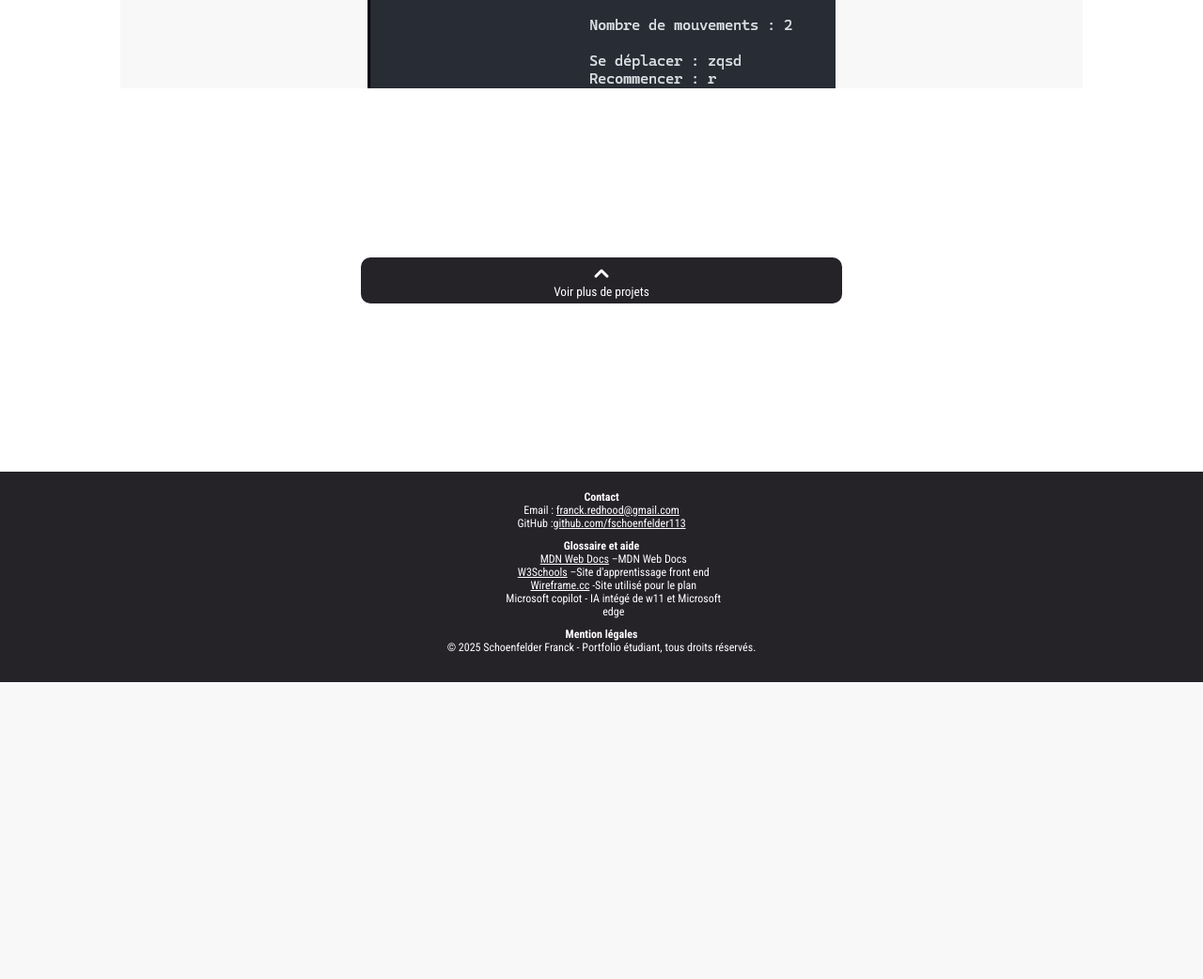
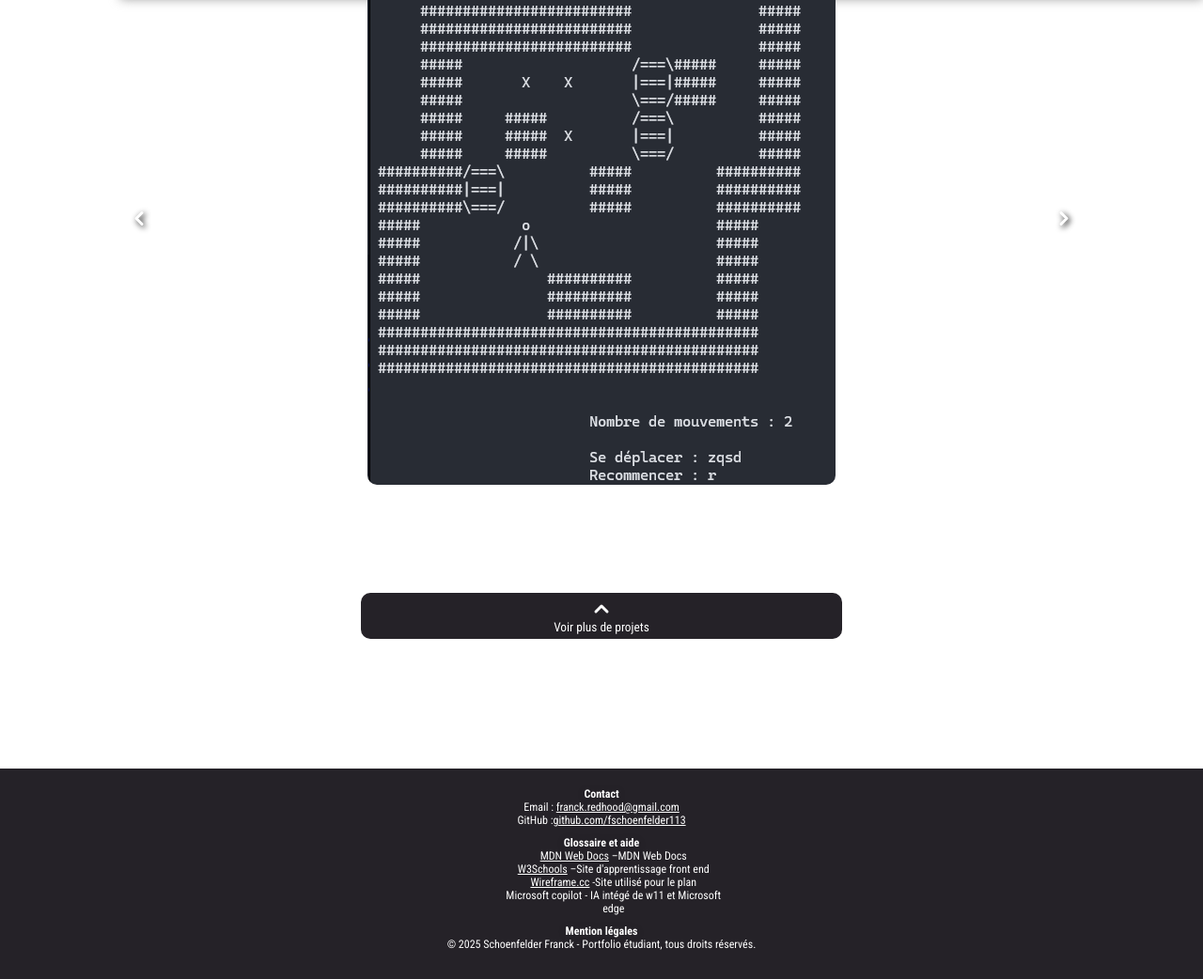
Before and after one commit to AilurusF13/portefolio, a PHP site: page / in a window 1280 px wide. Shown: the part 801-1843 px from the top of the page at 94% size. Before the commit the page ends 1527 px from the top, so only its background shows below. Run offline with PHP 8.4, Linux system fonts and the light colour scheme; data comes from the database, SQL or seed files in the repository.

Commit message:
styleOkBothPage

```diff
--- /dev/null
+++ b/assets/css/desktop.css
@@ -0,0 +1,120 @@
+@import "var.css";
+@import "mobile.css";
+
+@media screen and (min-width: 700px) {
+    :root{
+        --header-font-size-phone: 16px;
+        --header-size-phone: 85px;
+    }
+
+    body{
+        .background-img{
+            position: fixed;
+            inset: 0;
+            width: 100lvw;
+            height: 100lvh;
+            z-index: -1;
+
+            background-image: url("/assets/images/background.svg");
+            filter: blur(6px);
+            background-position: 10vw 5vh  ;
+            background-repeat: no-repeat;
+            background-size: cover ;
+        }
+
+        /*totalement refait pour entre adapté*/
+        #showcase-section{
+            padding-bottom: 100px;
+
+            .about-me {
+                display: flex;
+                flex-direction: column; /* Organise en colonne */
+                align-items: center; /* Centre les éléments */
+                justify-content: space-evenly; /* Espacement équilibré */
+                height: 100vh;
+                gap: 2rem; /* Évite que les sections collent */
+                padding: 2rem;
+            }
+
+            .info {
+                order: 2 ; /* Met la liste en premier */
+                font-size: 1.2rem; /* Agrandit la police */
+                /*margin-left: 5%;*/
+            }
+
+            .info ul {
+                padding: 0;
+                list-style: none;
+                text-align: center;
+                li {
+                    margin-bottom: 0.5rem;
+                    filter: drop-shadow(0px 1px 4px rgba(0, 0, 0, 0.2));
+                }
+            }
+
+            .image {
+                order: 1;
+                display: flex;
+                justify-content: center;
+                align-items: center;
+                filter: drop-shadow(0px 1px 4px rgba(0, 0, 0, 0.5)) contrast(0.10) brightness(0.5);
+            }
+
+            .image img {
+                max-width: 50%; /* Réduction de la taille de l’image */
+                height: auto;
+            }
+
+            .resume {
+                order: 3;
+                text-align: justify;
+                font-size: 1.3rem; /* Texte plus grand pour la lecture */
+                max-width: 800px; /* Évite que le texte soit trop large */
+                filter: drop-shadow(0px 1px 4px rgba(0, 0, 0, 0.2));
+            }
+
+
+            .project-slider{
+                padding-top: 50px;
+            }
+        }
+
+        .slider-container{
+            background-color: transparent;
+        }
+        .content-filter{
+            overflow-y: hidden; /* Assure la présence de la barre */
+        }
+        .content{
+            filter: drop-shadow(0px 2px 6px rgba(0,0,0,0.1));
+        }
+
+        .fixed{
+            filter: drop-shadow(0px 2px 6px rgba(0,0,0,0.1));
+        }
+
+        h1{
+            text-align: center;
+            filter: drop-shadow(0px 1px 4px rgba(0, 0, 0, 0.1));
+        }
+        .link-sec{
+            ul{
+                padding: 0;
+                list-style: none;
+                display: flex;
+                justify-content: center;
+                align-items: center;
+                gap: 3rem;
+            }
+        }
+
+        h3{
+            text-align: left; /*left ou center jsp*/
+            filter: drop-shadow(0px 1px 4px rgba(0, 0, 0, 0.1));
+        }
+        .pelem {
+            margin-bottom: 3rem;
+        }
+
+    }
+}
--- a/assets/css/header.css
+++ b/assets/css/header.css
@@ -6,7 +6,7 @@
 
     display: flex;
     align-items: center;
-    height: var(--header-size-phone);
+    min-height: var(--header-size-phone);
 
     font-size: var(--header-font-size-phone);
     font-weight: bold;
--- a/assets/css/more-section.css
+++ b/assets/css/more-section.css
@@ -17,15 +17,18 @@
         .fixed{
             position: sticky;
             top: 0;
-            background-color: white;
+            background-color: var(--tertiary);
+            border: transparent;
+            border-radius: 5px;
             display: flex;
             flex-direction: column;
             justify-content: center;
             align-items: center;
-            padding-bottom: 20px;
+            margin-bottom: 25px;
+            padding-top: 20px;
 
             .search-bar{
-                background :none;
+                background: var(--tertiary);
                 display: flex;
                 align-items: center;
                 gap: 5px;
@@ -42,6 +45,7 @@
                     white-space: nowrap;
                 }
                 input, input:focus{
+                    background-color: var(--tertiary);
                     /*flex: 1;*/
                     outline:none;
                     border-radius: 5px;
@@ -52,7 +56,7 @@
                     height: 20px;
                     width: auto;
                     border: none;
-                    background-color: white;
+                    background-color: var(--tertiary);
                     padding: 0;
                 }
             }
@@ -91,9 +95,10 @@
             padding: 15px;
             background-color: var(--tertiary);
             border-radius: 8px;
-            gap: 5px; /* espace entre les éléments */
+            gap: 10px; /* espace entre les éléments */
             width: 100%;
             box-sizing: border-box;
+            margin-bottom: 30px;
         }
 
         .content h3 {
@@ -129,7 +134,7 @@
     transition: max-height 0.5s ease-in-out;
 }
 .visible {
-    max-height: 70svh;
+    max-height: 80svh;
     overflow: scroll;
     transition: max-height 0.5s ease-in-out;
 }
@@ -144,7 +149,7 @@
     color: white;
     border-radius: 10px;
     width: 50%;
-    margin: 5%;
+    margin: 10px;
     border: none;
     img{
         transition: filter 0.3s ease-in-out;
--- a/assets/css/project-page.css
+++ b/assets/css/project-page.css
@@ -32,7 +32,7 @@
         .tech-sec{
                 ul {
                         display: flex; /* Aligne les éléments en ligne */
-                        gap: 10px; /* Ajoute un espace entre chaque élément */
+                        gap: 2rem; /* Ajoute un espace entre chaque élément */
                         list-style: none; /* Supprime les puces */
                         padding: 0;
                         align-items: center;
--- a/assets/css/slider.css
+++ b/assets/css/slider.css
@@ -1,6 +1,7 @@
 @import url("var.css");
 .slider-container{
     background-color: var(--tertiary);
+    border-radius: 10px;
     display: flex;
     position: relative;
     overflow: hidden;
@@ -29,6 +30,8 @@
                 height: auto;
                 object-fit: cover;
 
+                border: solid transparent 5px;
+                border-radius: 15px;
             }
         }
     }
@@ -56,8 +59,9 @@
 }
 
 .fullscreen-slider {
-    width: 100lvw; /* Prend toute la largeur de l'écran */
-    height: 100lvh; /* Ajuste la hauteur */
+    border-radius: 0;
+    width: 100vw; /* Prend toute la largeur de l'écran */
+    height: 100vh; /* Ajuste la hauteur */
     position: fixed; /* Superpose par-dessus */
     inset: -10px;
     z-index: 999;
@@ -65,6 +69,12 @@
     margin: 0;
     background: rgba(0, 0, 0, 0.2); /* Fond semi-transparent */
     backdrop-filter: blur(10px); /* Flou appliqué */
+    /*.slider-viewport .slider-item a img{*/
+    /*    max-width: 90vw;*/
+    /*    max-height: 70vh;*/
+    /*    border: none ;*/
+    /*}*/
+
 
     .slider-viewport{
         .slider-item{
@@ -73,6 +83,16 @@
                 height: auto;
                 max-height: 100%;
                 object-fit: contain; /* Évite la coupure de l'image */
+
+                img{
+                    max-width: 90vw;
+                    max-height: 70vh;
+                    /*border: none ;*/
+                }
+            }
+
+            label{
+                display: none;
             }
         }
     }
--- a/assets/css/style.css
+++ b/assets/css/style.css
@@ -120,3 +120,7 @@
     height: auto;
     filter: contrast(0.10) brightness(0.5);
 }
+
+*:focus{
+    outline: none;
+}
--- a/assets/js/slider.js
+++ b/assets/js/slider.js
@@ -120,4 +120,4 @@
         incrementCurrent() ;
         updateSlider() ;
     }
-}, 10000); // Toutes les 10 secondes
+}, 15000); // Toutes les 15 secondes
--- a/assets/locales/en.php
+++ b/assets/locales/en.php
@@ -12,6 +12,7 @@
         "location" => "Living in Toulouse"
     ],
     "projet" => [
+        'ex' => "Search project",
         'morebutton' => "See more projects",
         "filterbutton" => "Show filters"
     ],
--- a/assets/locales/fr.php
+++ b/assets/locales/fr.php
@@ -12,6 +12,7 @@
         "location" => "Résidant à toulouse"
     ],
     "projet" => [
+        'ex' => 'Chercher projet',
         'morebutton' => "Voir plus de projets",
         "filterbutton" => "Afficher les filtres"
     ],
--- a/assets/php/more-section.php
+++ b/assets/php/more-section.php
@@ -3,7 +3,7 @@
         <div class="fixed">
             <form id="keyword-form" class="search-bar">
                 <label for="keyword">Rechercher :</label>
-                <input id="keyword" type="text" name="nom" placeholder="Example"/>
+                <input id="keyword" type="text" name="nom" placeholder="<?= $t['projet']['ex'] ?>..." />
                 <button id="keyword-button">
                     <img src="assets/images/loupe.svg" alt="rechercher" data-src="https://www.svgrepo.com/svg/201683/loupe-search" draggable="false">
                 </button>
--- a/index.php
+++ b/index.php
@@ -15,6 +15,7 @@
     <title>Porte Folio</title>
     <link rel="icon" type="image/svg" href="/assets/images/logoA.svg">
     <link rel="stylesheet" href="/assets/css/mobile.css">
+    <link rel="stylesheet" href="/assets/css/desktop.css">
 
 <!--    ROBVBOTO font-->
     <link rel="preconnect" href="https://fonts.googleapis.com">
@@ -23,6 +24,8 @@
 </head>
 
 <body>
+
+    <div class="background-img"></div>
 <?php
 include_once "assets/php/header.php"; /*Head bar*/
 ?>
--- a/projectPage.php
+++ b/projectPage.php
@@ -19,6 +19,7 @@
         <title><?= $dbHandler->text->fetchText($pid, 'nom')?></title>
         <link rel="icon" type="image/svg" href="/assets/images/logoA.svg">
         <link rel="stylesheet" href="/assets/css/mobile.css">
+        <link rel="stylesheet" href="/assets/css/desktop.css">
 
         <!--    ROBVBOTO font-->
         <link rel="preconnect" href="https://fonts.googleapis.com">
@@ -27,6 +28,7 @@
 </head>
 
 <body>
+     <div class="background-img"></div>
        <?php
         include_once "assets/php/header.php" ;
        ?>
```
Also changed, not shown: assets/images/background.svg.
